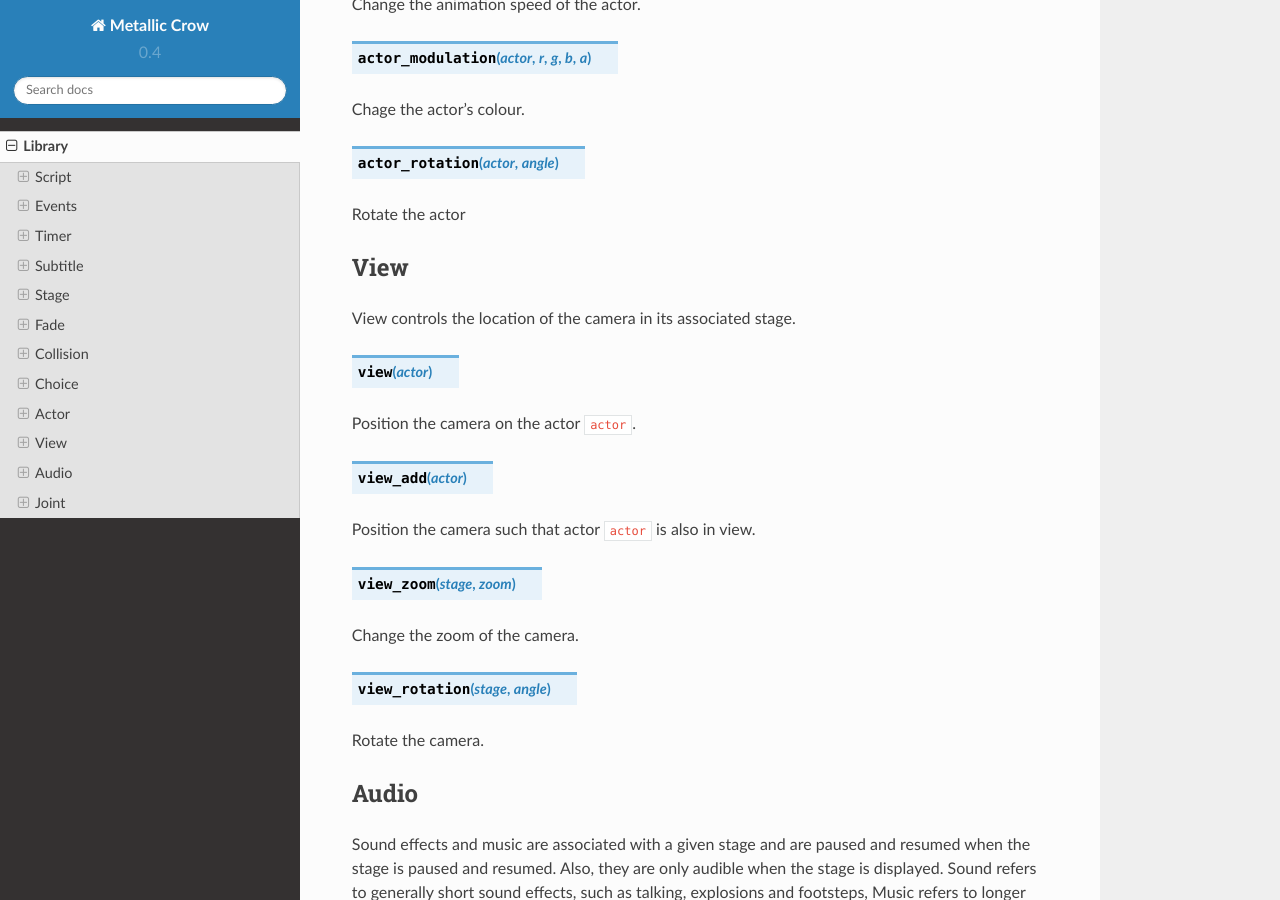
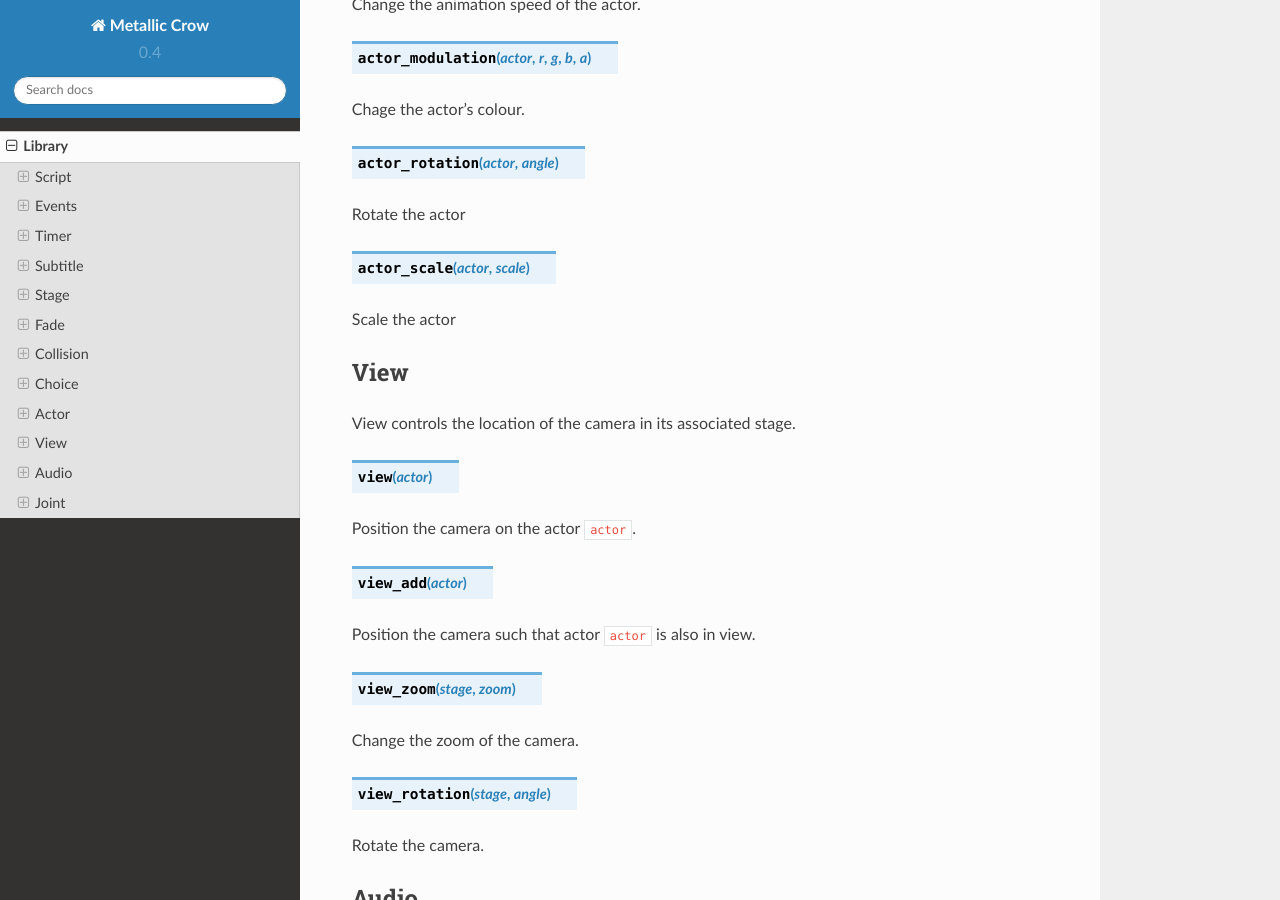
Before and after one commit to dgolbourn/Metallic-Crow, a Sphinx documentation site: the page built from doc/source/library.rst, in a window 1280 px wide and 900 px high, scrolled down 5827 px. Built offline with Sphinx 7.4.7 and the Read the Docs theme 2.0.0, drawn with Linux system fonts in a browser that asks for light colours.

Commit message:
added scale to actor

```diff
--- a/doc/source/library.rst
+++ b/doc/source/library.rst
@@ -223,6 +223,10 @@ Chage the actor's colour.
 
 Rotate the actor
 
+.. function:: actor_scale(actor, scale)
+
+Scale the actor
+
 View
 ====
 
```
Also changed, not shown: 6 other files.
